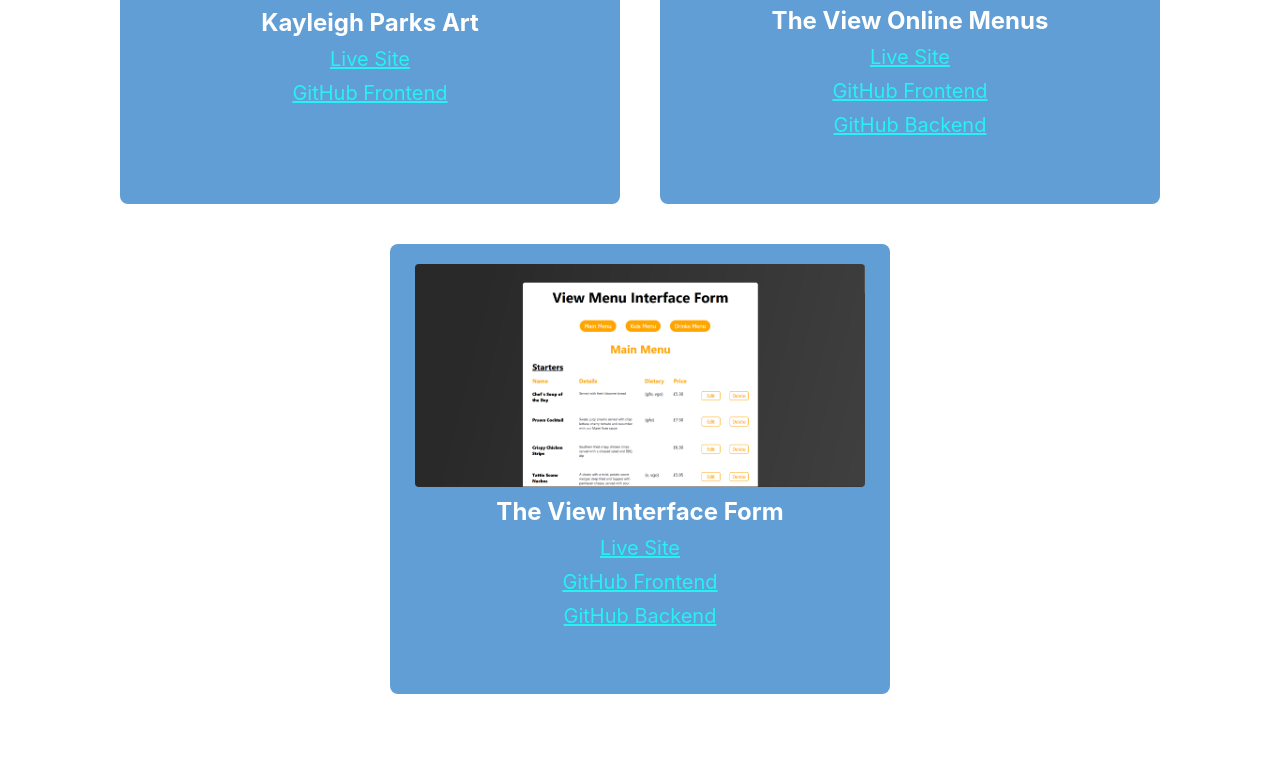
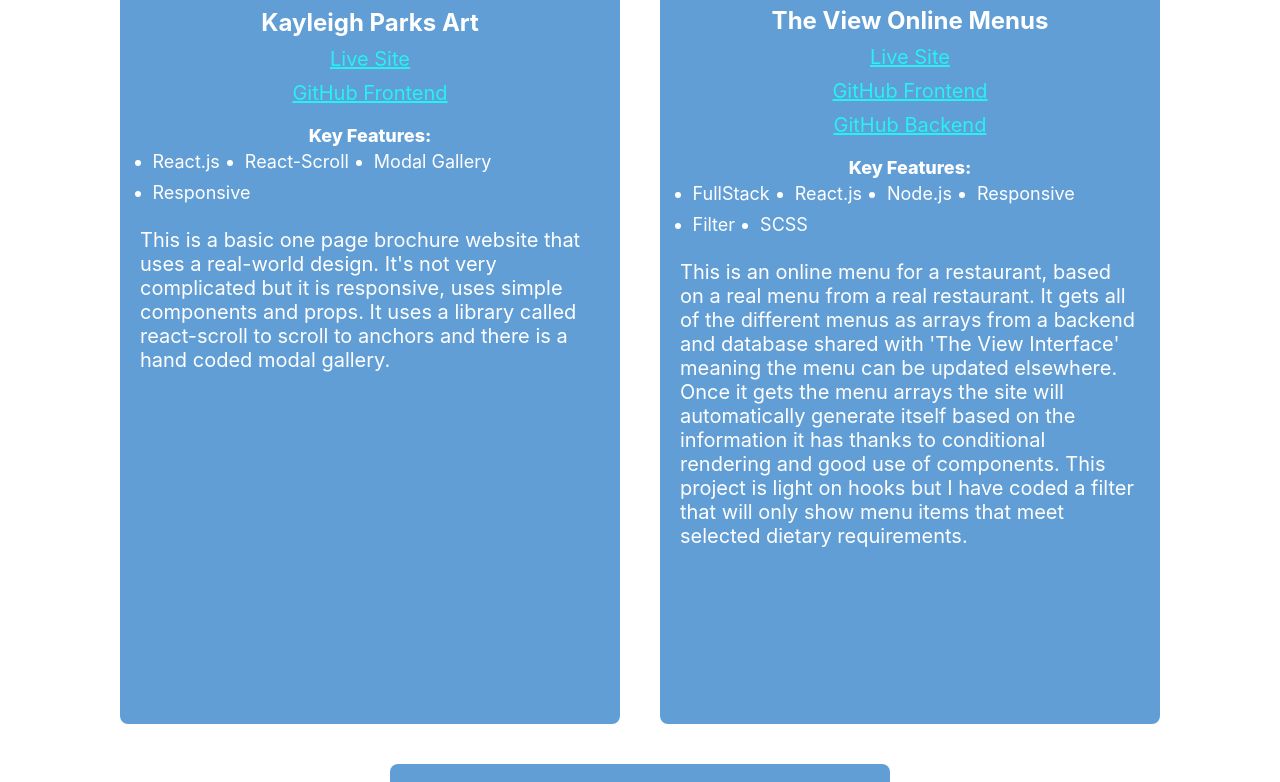
Before and after one commit to paul172v/portfolio_v3, a React (Create React App) app: page / in a window 1280 px wide. Shown: the part 1968-2750 px from the top of the page. Built offline with nearby package versions, Linux system fonts and the light colour scheme.

Commit message:
added more detail to the project cards

```diff
--- a/src/App.js
+++ b/src/App.js
@@ -104,6 +104,13 @@ function App() {
             live="https://kayleigh-parks-art.netlify.app/"
             gitFront="https://github.com/paul172v/kayleigh-parks-art"
             gitBack=""
+            keyFeatures={[
+              "React.js",
+              "React-Scroll",
+              "Modal Gallery",
+              "Responsive",
+            ]}
+            description="This is a basic one page brochure website that uses a real-world design. It's not very complicated but it is responsive, uses simple components and props. It uses a library called react-scroll to scroll to anchors and there is a hand coded modal gallery."
           />
 
           <ProjectCard
@@ -112,6 +119,16 @@ function App() {
             live="https://172v-view-online-menus.netlify.app/"
             gitFront="https://github.com/paul172v/view_menus"
             gitBack="https://github.com/paul172v/view-backend-server"
+            keyFeatures={[
+              "FullStack",
+              "React.js",
+              "Node.js",
+              "Responsive",
+
+              "Filter",
+              "SCSS",
+            ]}
+            description="This is an online menu for a restaurant, based on a real menu from a real restaurant. It gets all of the different menus as arrays from a backend and database shared with 'The View Interface' meaning the menu can be updated elsewhere. Once it gets the menu arrays the site will automatically generate itself based on the information it has thanks to conditional rendering and good use of components. This project is light on hooks but I have coded a filter that will only show menu items that meet selected dietary requirements."
           />
 
           <ProjectCard
@@ -120,6 +137,17 @@ function App() {
             live="https://172v-view-interface-form.netlify.app/"
             gitFront="https://github.com/paul172v/view-menu-interface-form"
             gitBack="https://github.com/paul172v/view-backend-server"
+            keyFeatures={[
+              "FullStack",
+              "React.js",
+              "Good use of Hooks and props",
+              "Conditional Rendering",
+              "Node.js",
+              "Express",
+              "Mongoose",
+              "CRUD Operations",
+            ]}
+            description="This is the sister site of The View Online Menus. It is basically a giant form that will allow users to update the menu arrays on a database. This project made frequent use of useState, useReducer, useEffect, useRef, useContext and the usePortal hooks. As well as good use of components and props. The backend uses Express and Mongoose, does basic CRUD operations and also has some error handling and a handler factory to make the CRUD operations more streamlined. It uses over 20 models and the routes and controllers are divided between the main, kids and drinks menus. This is my first time making a 'proper' fullstack application but I am pleased with the results. This is also mobile friendly."
           />
         </div>
       </div>
--- a/src/components/project-card/ProjectCard.js
+++ b/src/components/project-card/ProjectCard.js
@@ -14,6 +14,13 @@ const ProjectCard = (props) => {
       <a href={props.live}>Live Site</a>
       <a href={props.gitFront}>GitHub Frontend</a>
       {props.gitBack && <a href={props.gitBack}>GitHub Backend</a>}
+      <p className={classes["u-bold"]}>Key Features:</p>
+      <ul className={classes["key-features"]}>
+        {props.keyFeatures.map((el) => (
+          <li className={classes.li}>{el}</li>
+        ))}
+      </ul>
+      <p className={classes.description}>{props.description}</p>
     </div>
   );
 };
--- a/src/components/project-card/ProjectCard.module.scss
+++ b/src/components/project-card/ProjectCard.module.scss
@@ -1,5 +1,5 @@
 .card {
-  min-height: 45rem;
+  height: 97rem;
   width: 50rem;
   background-color: rgba(30, 118, 195, 0.7);
   border-radius: 8px;
@@ -34,3 +34,29 @@
   -ms-border-radius: 4px;
   -o-border-radius: 4px;
 }
+
+.u-bold {
+  font-weight: 800;
+  margin-top: 2rem;
+  color: white;
+  font-size: 1.8rem;
+}
+
+.key-features {
+  color: white;
+  font-size: 1.8rem;
+  display: flex;
+  flex-wrap: wrap;
+  padding: 0 2rem;
+}
+
+.li {
+  margin: 0.5rem 1.25rem;
+}
+
+.description {
+  color: white;
+  font-size: 2rem;
+  margin-top: 2rem;
+  padding: 0 2rem;
+}
```
